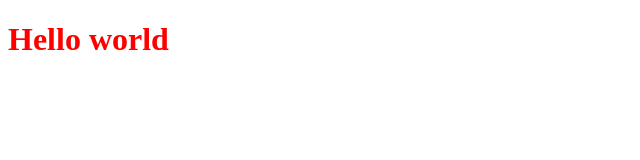
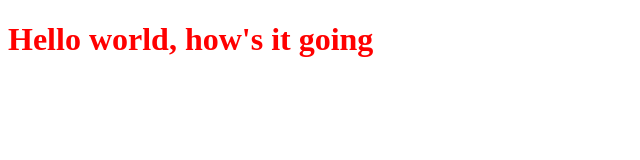
Before and after one commit to saraamodio/Amodio, a plain HTML site: page index.html in a window 1280 px wide. Shown: the whole page, without its empty margins (0-640 px from the left). Drawn offline with Linux system fonts and the light colour scheme.

Commit message:
Update index.html

```diff
--- a/index.html
+++ b/index.html
@@ -5,6 +5,6 @@
       <link rel="stylesheet" type="text/css" href="CSS/styles.css">
   <head>
   <body>
-      <h1>Hello world</h1>
+      <h1>Hello world, how's it going</h1>
   </body>
 </html>
```
